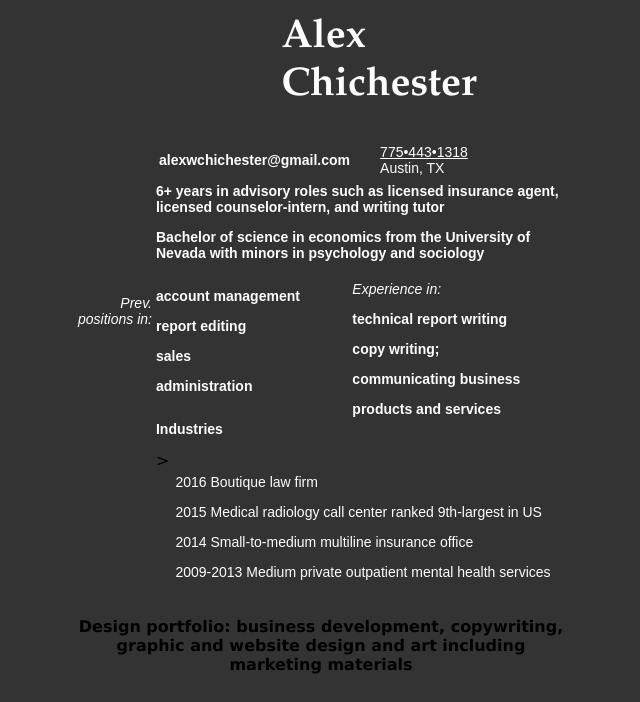
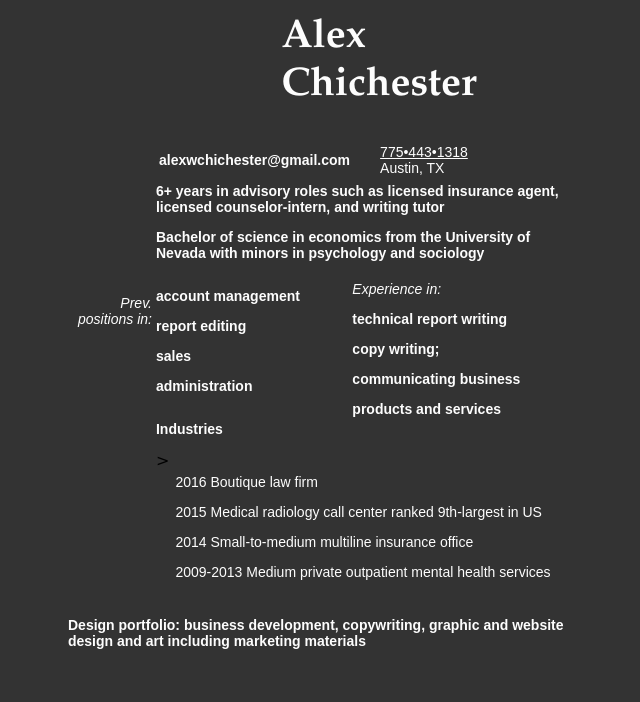
Before and after one commit to alexchichester/cv, a plain HTML site: page index.htm in a window 1280 px wide. Shown: the top 702 px of the page, without its empty margins (46-686 px from the left). Drawn offline with Linux system fonts and the light colour scheme.

Commit message:
Update index.htm

```diff
--- a/index.htm
+++ b/index.htm
@@ -127,7 +127,7 @@ Austin, TX</p>
 
 
 <tr>
-	<td colspan="4"><p><strong><center>Design portfolio: business development, copywriting, graphic and website design and art including marketing materials</center></strong></p></td>
+	<td colspan="4"><p><strong>Design portfolio: business development, copywriting, graphic and website design and art including marketing materials</center></p></td>
 </tr>
 </tbody>
 </table>
```
